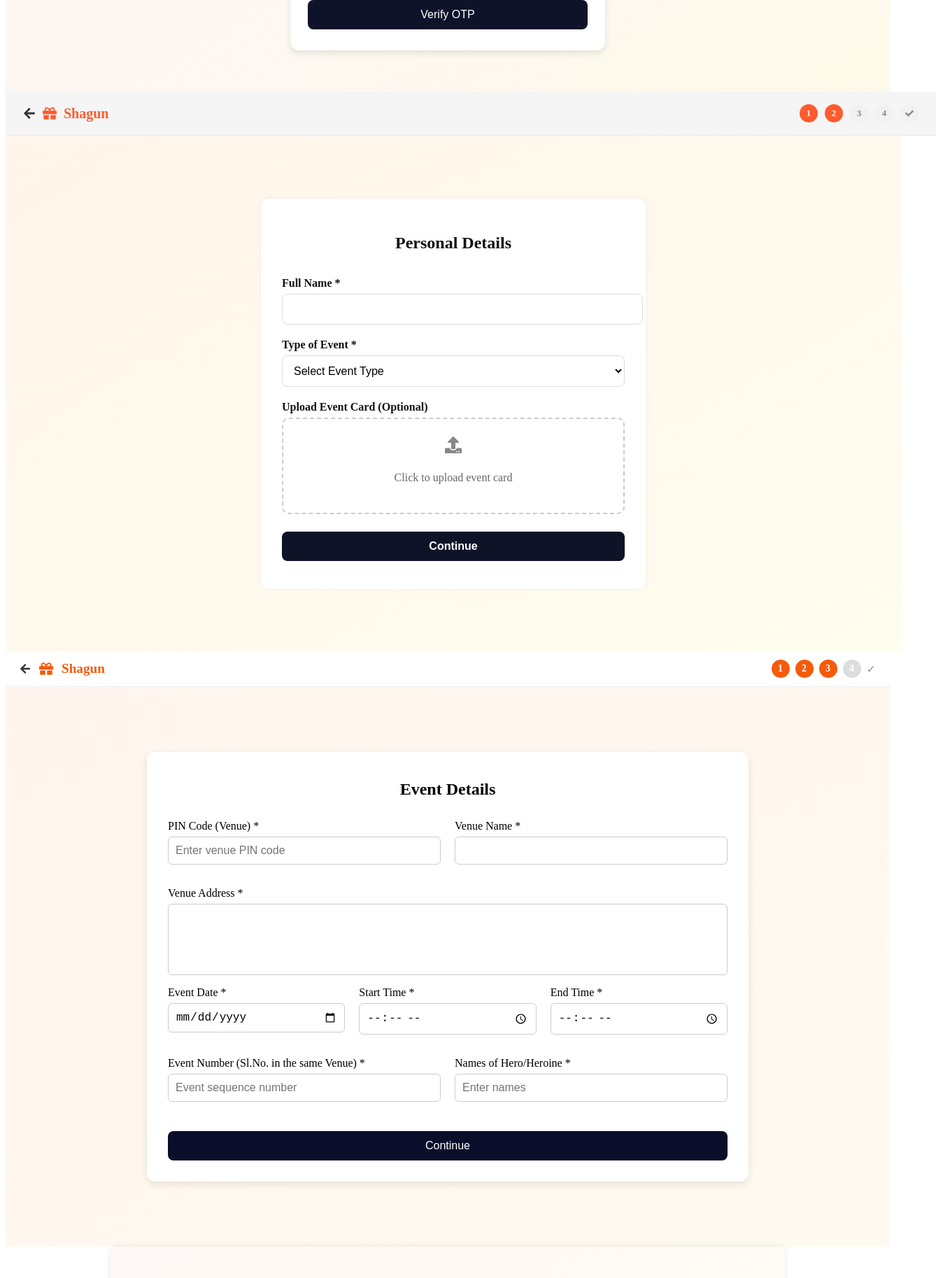
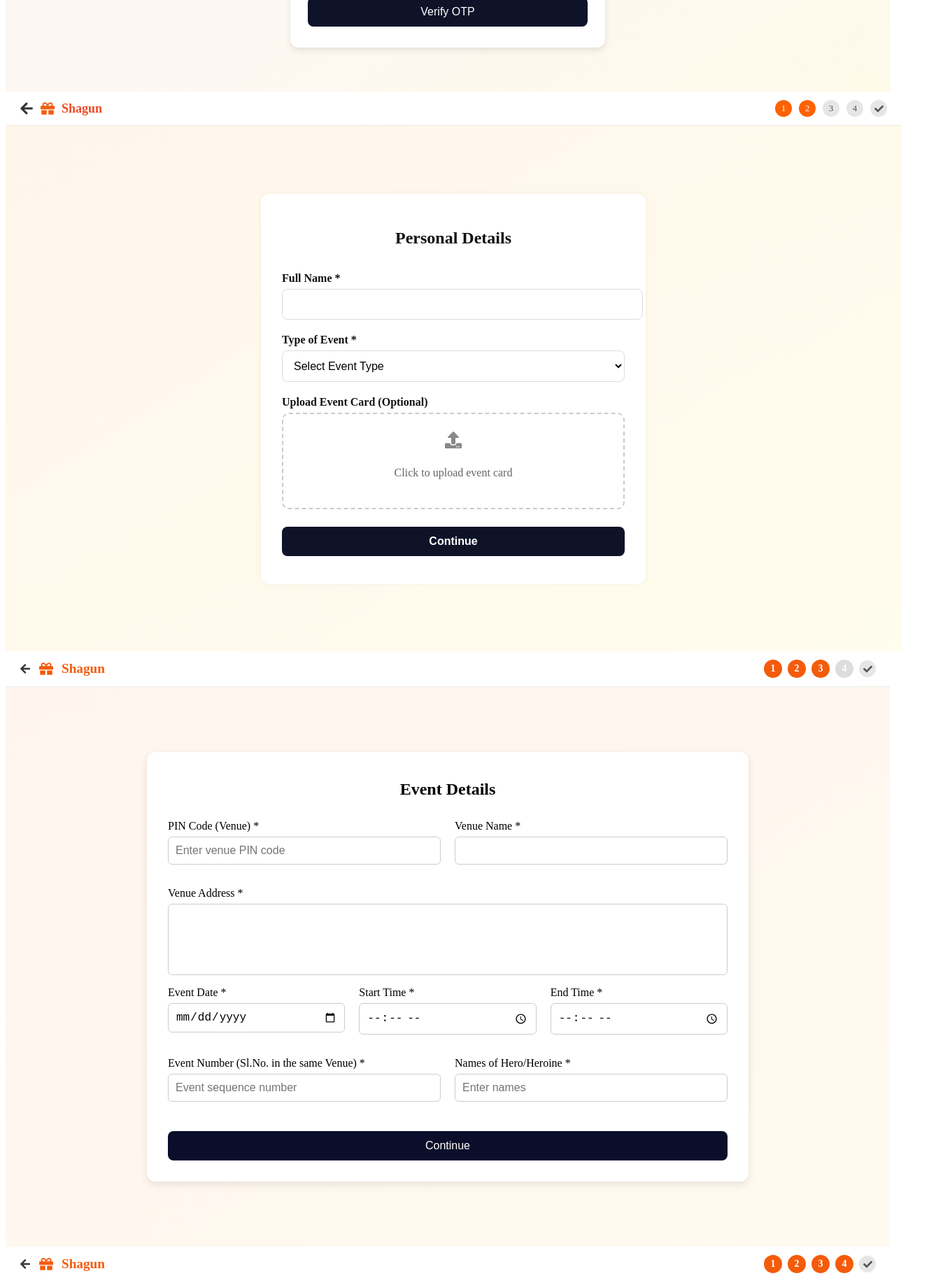
Before and after one commit to AbhisekSahu009/shagun_project_demo, a React (Vite) app: page / in a window 1280 px wide. Shown: the part 1560-3387 px from the top of the page at 70% size, 1338 px wide, since content can reach past the window. Built offline with nearby package versions, Linux system fonts and the light colour scheme.

Commit message:
all navbar done

```diff
--- a/src/Components/Budget_bank/Budget_bank.jsx
+++ b/src/Components/Budget_bank/Budget_bank.jsx
@@ -1,6 +1,7 @@
 import React, { useState, useEffect } from 'react';
 import Budget_bankCss from './../Budget_bank/Budget_bank.module.css';
-import { FaInfoCircle, FaCreditCard } from 'react-icons/fa';
+import {FaInfoCircle, FaCreditCard, FaArrowLeft, FaGift, FaCheck} from 'react-icons/fa';
+import Event_detCss from "../Event_details/Event_det.module.css";
 
 export default function Budget_bank() {
     const [formData, setFormData] = useState({
@@ -44,6 +45,27 @@ export default function Budget_bank() {
     };
 
     return (
+
+
+        <div>
+
+            {/* Navbar */}
+        <div className={Budget_bankCss.navbar}>
+            <div className={Budget_bankCss.left}>
+                <FaArrowLeft className={Budget_bankCss.backIcon} />
+                <FaGift className={Budget_bankCss.giftIcon} />
+                <span className={Budget_bankCss.title}>Shagun</span>
+            </div>
+            <div className={Budget_bankCss.right}>
+                <div className={`${Budget_bankCss.circle} ${Budget_bankCss.active}`}>1</div>
+                <div className={`${Budget_bankCss.circle} ${Budget_bankCss.active}`}>2</div>
+                <div className={`${Budget_bankCss.circle} ${Budget_bankCss.active}`}>3</div>
+                <div className={`${Budget_bankCss.circle} ${Budget_bankCss.active}`}>4</div>
+                <span className={Budget_bankCss.step}><FaCheck /></span>
+            </div>
+        </div>
+
+
         <form className={Budget_bankCss.container} onSubmit={handleSubmit}>
             <h2 className={Budget_bankCss.heading}>Budget & Bank Details</h2>
             <div className={Budget_bankCss.row}>
@@ -192,5 +214,6 @@ export default function Budget_bank() {
                 </div>
             )}
         </form>
+        </div>
     );
 }
--- a/src/Components/Budget_bank/Budget_bank.module.css
+++ b/src/Components/Budget_bank/Budget_bank.module.css
@@ -1,3 +1,91 @@
+.navbar {
+    display: flex;
+    justify-content: space-between;
+    align-items: center;
+    padding: 12px 20px;
+    background-color: #fff;
+    border-bottom: 1px solid #eee;
+    flex-wrap: wrap;
+}
+
+.left {
+    display: flex;
+    align-items: center;
+    gap: 12px;
+}
+
+.backIcon {
+    font-size: 16px;
+    cursor: pointer;
+    color: #333;
+}
+
+.giftIcon {
+    font-size: 20px;
+    color: #f45b0b;
+}
+
+.title {
+    font-weight: 600;
+    font-size: 1.2rem;
+    color: #f45b0b;
+}
+
+.right {
+    display: flex;
+    align-items: center;
+    gap: 8px;
+    flex-wrap: wrap;
+}
+
+.circle {
+    width: 26px;
+    height: 26px;
+    border-radius: 50%;
+    background-color: #ddd;
+    color: white;
+    font-size: 14px;
+    font-weight: 600;
+    display: flex;
+    align-items: center;
+    justify-content: center;
+}
+
+.steps {
+    display: flex;
+    align-items: center;
+    gap: 10px;
+}
+
+.step {
+    width: 24px;
+    height: 24px;
+    background-color: #e6e6e6;
+    border-radius: 50%;
+    font-size: 13px;
+    color: #555;
+    display: flex;
+    align-items: center;
+    justify-content: center;
+}
+
+.active {
+    background-color: #f45b0b;
+}
+
+.check {
+    font-size: 16px;
+    color: #999;
+}
+
+
+
+
+
+
+
+
+
 .container {
     background: linear-gradient(to bottom right, #fff7f5, #fffef5);
     padding: 2rem;
--- a/src/Components/Event_details/Event_det.jsx
+++ b/src/Components/Event_details/Event_det.jsx
@@ -1,12 +1,15 @@
 import React from 'react';
-import { FaGift, FaArrowLeft } from 'react-icons/fa';
+import {FaGift, FaArrowLeft, FaCheck} from 'react-icons/fa';
 import Event_detCss from './../Event_details/Event_det.module.css';
+import Mobile_verCss from "../Mobile_verification/Mobile_ver.module.css";
 
 export default function Event_det() {
     return (
 
 
         <div>
+
+
             {/* Navbar */}
             <div className={Event_detCss.navbar}>
                 <div className={Event_detCss.left}>
@@ -19,9 +22,14 @@ export default function Event_det() {
                     <div className={`${Event_detCss.circle} ${Event_detCss.active}`}>2</div>
                     <div className={`${Event_detCss.circle} ${Event_detCss.active}`}>3</div>
                     <div className={Event_detCss.circle}>4</div>
-                    <div className={Event_detCss.check}>&#10003;</div>
+                    <span className={Event_detCss.step}><FaCheck /></span>
                 </div>
             </div>
+
+
+
+
+
 
         <div className={Event_detCss.container}>
             <div className={Event_detCss.card}>
--- a/src/Components/Event_details/Event_det.module.css
+++ b/src/Components/Event_details/Event_det.module.css
@@ -51,6 +51,25 @@
     justify-content: center;
 }
 
+
+.steps {
+    display: flex;
+    align-items: center;
+    gap: 10px;
+}
+
+.step {
+    width: 24px;
+    height: 24px;
+    background-color: #e6e6e6;
+    border-radius: 50%;
+    font-size: 13px;
+    color: #555;
+    display: flex;
+    align-items: center;
+    justify-content: center;
+}
+
 .active {
     background-color: #f45b0b;
 }
@@ -59,6 +78,18 @@
     font-size: 16px;
     color: #999;
 }
+
+
+
+
+
+
+
+
+
+
+
+
 
 .container {
     display: flex;
--- a/src/Components/Host_dashboard/Host_dash.module.css
+++ b/src/Components/Host_dashboard/Host_dash.module.css
@@ -1,3 +1,42 @@
+.topBar {
+    display: flex;
+    justify-content: space-between;
+    align-items: center;
+    background-color: white;
+    padding: 1rem 2rem;
+    border-bottom: 1px solid #f2c0a2;
+    border-top-left-radius: 10px;
+    border-top-right-radius: 10px;
+}
+
+.backButton {
+    color: #e56a1d;
+    text-decoration: none;
+    font-size: 1rem;
+    font-weight: 500;
+}
+
+.backButton:hover {
+    text-decoration: underline;
+}
+
+.logo {
+    height: 50px;
+}
+
+
+
+
+
+
+
+
+
+
+
+
+
+
 .container {
     background-color: #ffd6dc;
     display: flex;
--- a/src/Components/Mobile_verification/Mobile_ver.module.css
+++ b/src/Components/Mobile_verification/Mobile_ver.module.css
@@ -19,9 +19,16 @@
 }
 
 .backIcon {
+    font-size: 16px;
+    cursor: pointer;
+    color: #333;
     width: 20px;
     height: 20px;
-    cursor: pointer;
+}
+
+.giftIcon {
+    font-size: 20px;
+    color: #f45b0b;
 }
 
 .logoIcon {
--- a/src/Components/Personal_details/Personal_det.jsx
+++ b/src/Components/Personal_details/Personal_det.jsx
@@ -1,6 +1,7 @@
 import React, { useState } from 'react';
 import Personal_detCss from './../Personal_details/Personal_det.module.css';
 import { FaUpload, FaArrowLeft, FaGift, FaCheck } from 'react-icons/fa';
+import Mobile_verCss from "../Mobile_verification/Mobile_ver.module.css";
 
 export default function Personal_det() {
     const [selectedFile, setSelectedFile] = useState(null);
@@ -12,20 +13,25 @@ export default function Personal_det() {
     return (
         <div className={Personal_detCss.page}>
             {/* Navigation Bar */}
-            <div className={Personal_detCss.navbar}>
-                <div className={Personal_detCss.leftNav}>
-                    <FaArrowLeft className={Personal_detCss.navIcon} />
+
+
+            <nav className={Personal_detCss.navbar}>
+                <div className={Personal_detCss.navLeft}>
+                    {/*<img src={backIcon} alt="back" className={Mobile_verCss.backIcon} />*/}
+
+                    {/*<img src={giftIcon} alt="logo" className={Mobile_verCss.logoIcon} />*/}
+                    <FaArrowLeft className={Personal_detCss.backIcon} />
                     <FaGift className={Personal_detCss.giftIcon} />
-                    <span className={Personal_detCss.brandName}>Shagun</span>
+                    <span className={Personal_detCss.appName}>Shagun</span>
                 </div>
-                <div className={Personal_detCss.rightNav}>
+                <div className={Personal_detCss.steps}>
                     <span className={`${Personal_detCss.step} ${Personal_detCss.active}`}>1</span>
                     <span className={`${Personal_detCss.step} ${Personal_detCss.active}`}>2</span>
                     <span className={Personal_detCss.step}>3</span>
                     <span className={Personal_detCss.step}>4</span>
                     <span className={Personal_detCss.step}><FaCheck /></span>
                 </div>
-            </div>
+            </nav>
 
             {/* Main Form Section */}
             <div className={Personal_detCss.background}>
--- a/src/Components/Personal_details/Personal_det.module.css
+++ b/src/Components/Personal_details/Personal_det.module.css
@@ -9,66 +9,71 @@
 
 /* Navbar */
 .navbar {
-    width: 100vw;
     display: flex;
-    flex-direction: row;
     justify-content: space-between;
     align-items: center;
-    padding: 18px 25px;
-    border-bottom: 1px solid #ffe4cc;
-    background-color: whitesmoke;
+    padding: 12px 20px;
+    border-bottom: 1px solid #f2e6e0;
+    background-color: white;
 }
 
-.leftNav {
+.navLeft {
     display: flex;
     align-items: center;
     gap: 10px;
 }
 
-.navIcon {
-    font-size: 18px;
+.backIcon {
+    font-size: 16px;
+    cursor: pointer;
     color: #333;
-    cursor: pointer;
+    width: 20px;
+    height: 20px;
 }
 
 .giftIcon {
     font-size: 20px;
-    color: #ff5b2e;
+    color: #f45b0b;
 }
 
-.brandName {
-    font-size: 20px;
-    font-weight: 600;
-    color: #ff5b2e;
+.logoIcon {
+    width: 28px;
+    height: 28px;
 }
 
-/* Stepper Circles */
-.rightNav {
+.appName {
+    font-size: 18px;
+    font-weight: bold;
+    color: #f24822;
+}
+
+.steps {
     display: flex;
+    align-items: center;
     gap: 10px;
 }
 
 .step {
-    width: 26px;
-    height: 26px;
+    width: 24px;
+    height: 24px;
+    background-color: #e6e6e6;
     border-radius: 50%;
-    background-color: #f1f1f1;
-    color: #888;
+    font-size: 13px;
+    color: #555;
     display: flex;
     align-items: center;
     justify-content: center;
-    font-size: 13px;
-    font-weight: 600;
-}
-
-.step svg {
-    font-size: 12px;
 }
 
 .active {
-    background-color: #ff5b2e;
-    color: #fff;
+    background-color: #ff6200;
+    color: white;
 }
+
+
+
+
+
 
 /* Main Form Section */
 .background {
--- a/src/Components/Registration_complete/Reg_com.jsx
+++ b/src/Components/Registration_complete/Reg_com.jsx
@@ -1,7 +1,8 @@
 import React from "react";
 import Reg_comCss from "./../Registration_complete/Reg_com.module.css";
-import { FaCheckCircle } from "react-icons/fa";
+import {FaArrowLeft, FaCheck, FaCheckCircle, FaGift} from "react-icons/fa";
 import { useNavigate } from "react-router-dom";
+import Budget_bankCss from "../Budget_bank/Budget_bank.module.css";
 
 export default function Reg_com() {
     // const navigate = useNavigate();
@@ -10,7 +11,31 @@ export default function Reg_com() {
     // const projectCode = localStorage.getItem("projectCode");
 
     return (
-        <div className={Reg_comCss.container}>
+
+        <div>
+
+
+        {/* Navbar */}
+    <div className={Reg_comCss.navbar}>
+        <div className={Reg_comCss.left}>
+            <FaArrowLeft className={Reg_comCss.backIcon} />
+            <FaGift className={Reg_comCss.giftIcon} />
+            <span className={Reg_comCss.title}>Shagun</span>
+        </div>
+        <div className={Reg_comCss.right}>
+            <div className={`${Reg_comCss.circle} ${Reg_comCss.active}`}>1</div>
+            <div className={`${Reg_comCss.circle} ${Reg_comCss.active}`}>2</div>
+            <div className={`${Reg_comCss.circle} ${Reg_comCss.active}`}>3</div>
+            <div className={`${Reg_comCss.circle} ${Reg_comCss.active}`}>4</div>
+            <span className={`${Reg_comCss.circle} ${Reg_comCss.active}`}><FaCheck /></span>
+        </div>
+    </div>
+
+
+
+
+
+    <div className={Reg_comCss.container}>
             <div className={Reg_comCss.card}>
                 <FaCheckCircle className={Reg_comCss.successIcon} />
                 <h2 className={Reg_comCss.heading}>Registration Complete!</h2>
@@ -31,5 +56,6 @@ export default function Reg_com() {
                 </button>
             </div>
         </div>
+        </div>
     );
 }
```
Also changed, not shown: src/Components/Host_dashboard/Host_dash.jsx (+20 -0 lines), src/Components/Mobile_verification/Mobile_ver.jsx (+10 -4 lines), src/Components/Registration_complete/Reg_com.module.css (+93 -0 lines).
